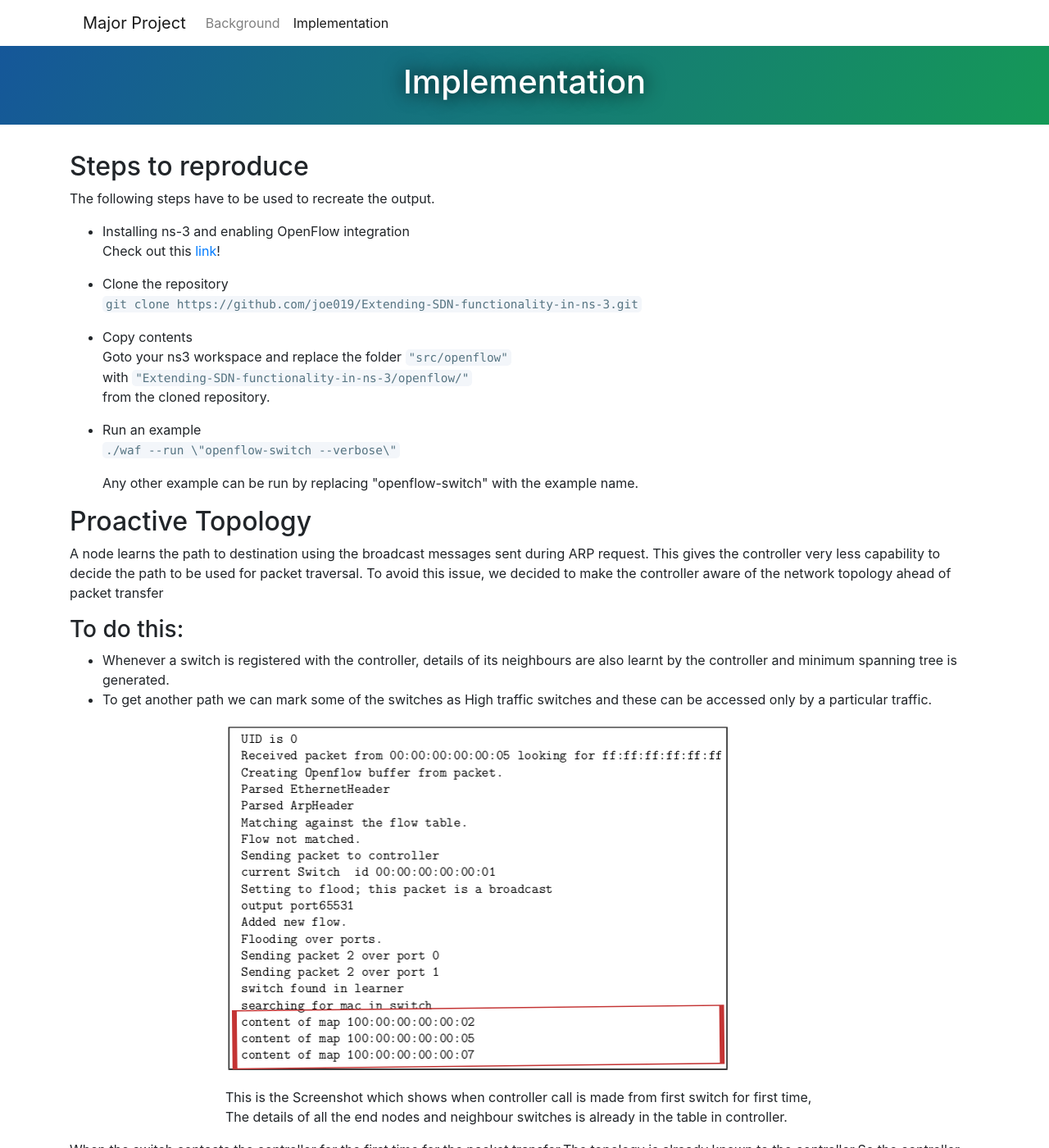
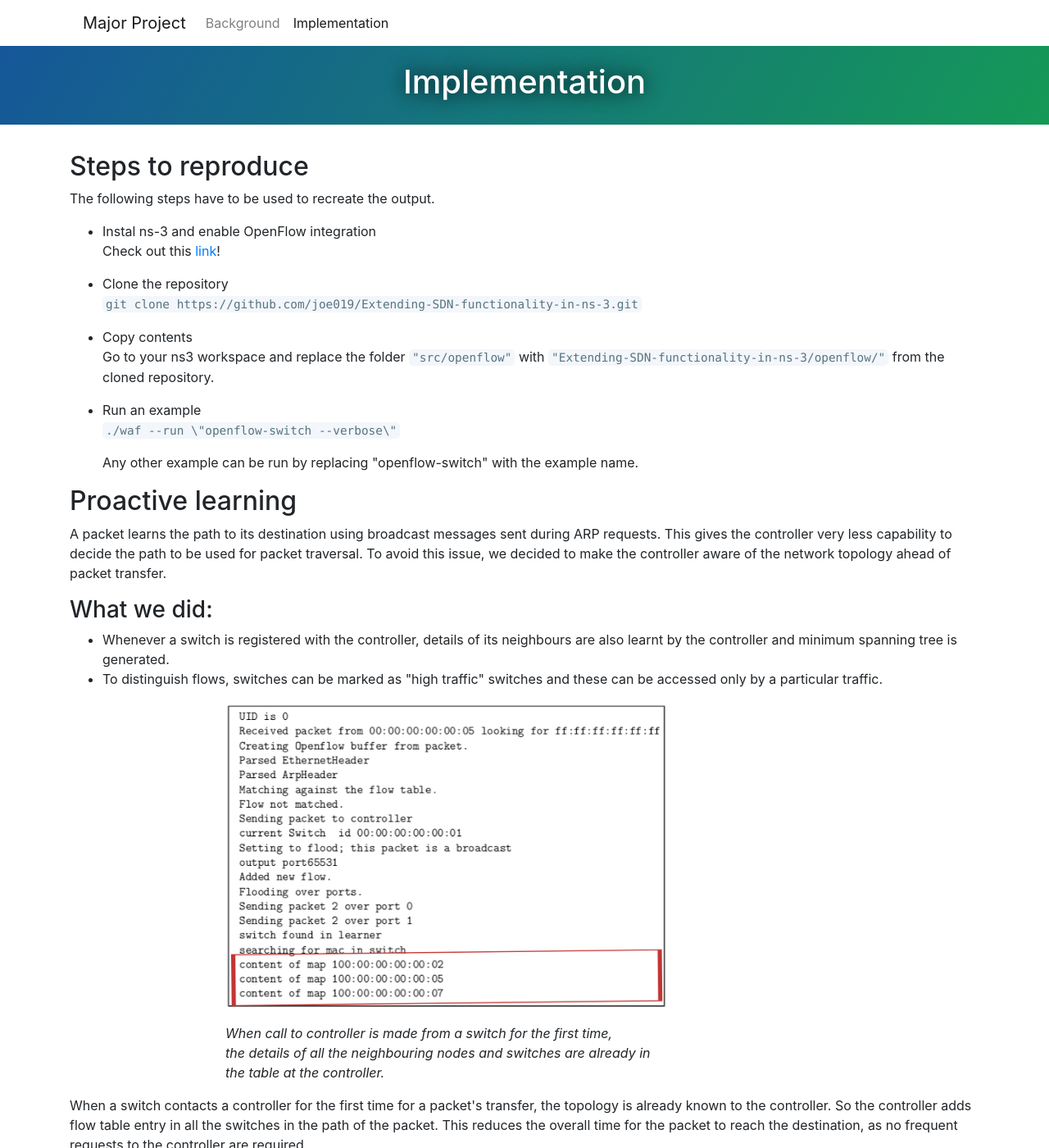
Before and after one commit to joe019/Extending-SDN-functionalities-of-ns-3, a Jekyll site: the page built from docs/implementation.md, in a window 1280 px wide and 1400 px high. Shown: the whole window at 82% size. Built offline with Jekyll 4.4.1, drawn with Linux system fonts in a browser that asks for light colours; nearby versions of some CDN libraries; some of the changed text lies outside the part shown.

Commit message:
edited impl

```diff
--- a/docs/implementation.md
+++ b/docs/implementation.md
@@ -6,44 +6,46 @@ use_fontawesome: true
 <h2>Steps to reproduce</h2>
 The following steps have to be used to recreate the output.
 <ul>
-	<li>Installing ns-3 and enabling OpenFlow integration</li>
+	<li>Instal ns-3 and enable OpenFlow integration</li>
 	<p>Check out this <a href="https://github.com/joe019/Extending-SDN-functionality-in-ns-3/wiki/5.-ns-3">link</a>!</p>
 	<li>Clone the repository</li>
 	<p><code>git clone https://github.com/joe019/Extending-SDN-functionality-in-ns-3.git</code><br></p>
 	<li>Copy contents</li>
-	<p>Goto your ns3 workspace and replace the folder <code>"src/openflow"</code><br> with <code>"Extending-SDN-functionality-in-ns-3/openflow/"</code><br> from the cloned repository.</p>
+	<p>Go to your ns3 workspace and replace the folder <code>"src/openflow"</code> with <code>"Extending-SDN-functionality-in-ns-3/openflow/"</code> from the cloned repository.</p>
 	<li>Run an example</li>
 	<p><code>./waf --run \"openflow-switch --verbose\"</code><br></p>
 	<p>Any other example can be run by replacing "openflow-switch" with the example name.</p>
 </ul>
 
-<h2>Proactive Topology</h2>
-<p> A node learns the path to destination using the broadcast messages sent during ARP
-request. This gives the controller very less capability to decide the path to be used
+<h2>Proactive learning</h2>
+<p> A packet learns the path to its destination using broadcast messages sent during ARP
+requests. This gives the controller very less capability to decide the path to be used
 for packet traversal. To avoid this issue, we decided to make the controller aware
-of the network topology ahead of packet transfer </p>
-<h3>To do this:</h3>
+of the network topology ahead of packet transfer. </p>
+<h3>What we did:</h3>
 <ul>
-<li>Whenever a switch is registered with the controller, details of its
-neighbours are also learnt by the controller and minimum spanning
-tree is generated.</li>
-<li>To get another path we can mark some of the switches as High traffic
-switches and these can be accessed only by a particular traffic.</li>
+	<li>Whenever a switch is registered with the controller, details of its
+	neighbours are also learnt by the controller and minimum spanning
+	tree is generated.</li>
+	<li>To distinguish flows, switches can be marked as "high traffic" switches and these can be accessed only by a particular traffic.</li>
 </ul>
- <div class="row content-row">
+
+<div class="row content-row">
 	<div class="col-12 col-sm-2"></div>
-	<div class="col-12 col-sm-8">
-	    <img src="{{ site.baseurl }}/images/proactive.png" alt="proactive topology output">
-    <p> This is the Screenshot which shows when controller call is made from first switch for first time,<br> The details of all the end nodes and neighbour switches is already in the table in controller. </p>
+	<div class="col-12 col-sm-6">
+		<img src="{{ site.baseurl }}/images/proactive.png" alt="proactive topology output">
+	    <p> <i>When call to controller is made from a switch for the first time,<br> the details of all the neighbouring nodes and switches are already in the table at the controller.</i> </p>
 	</div>
+	<div class="col-12 col-sm-4"></div>
+</div>
+
+<p> When a switch contacts a controller for the first time for a packet's transfer, the topology is already known to the controller. So the controller adds flow table entry in all the switches in the path of the packet. This reduces the overall time for the packet to reach the destination, as no frequent requests to the controller are required.<p>
+
+<div class="row content-row">
 	<div class="col-12 col-sm-2"></div>
+	<div class="col-12 col-sm-6">
+		<img src="{{ site.baseurl }}/images/screenshot.png" alt="all switch one entry output">
+	    <p> Flow table entries are made in all the switches in the path of the packet in the first controller call.</p>
+	</div>
+	<div class="col-12 col-sm-4"></div>
 </div>
-<p> When the switch contacts the controller for the first time for the packet transfer,The topology is already known to the controller.So the controller adds the flow table entry in all the switches in the path of the packet.This reduces the overall time for the packet to reach the destination as no frequent request to the controller is required.<p>
- <div class="row content-row">
-	<div class="col-12 col-sm-2"></div>
-	<div class="col-12 col-sm-8">
-	    <img src="{{ site.baseurl }}/images/screenshot.png" alt="all switch one entry output">
-    <p> In this the Screenshot we can see in a single controller call flow table entries are made in all the switches in the path of the packet.</p>
-	</div>
-	<div class="col-12 col-sm-2"></div>
-</div>
```
Also changed, not shown: docs/background.md (+2 -2 lines).
